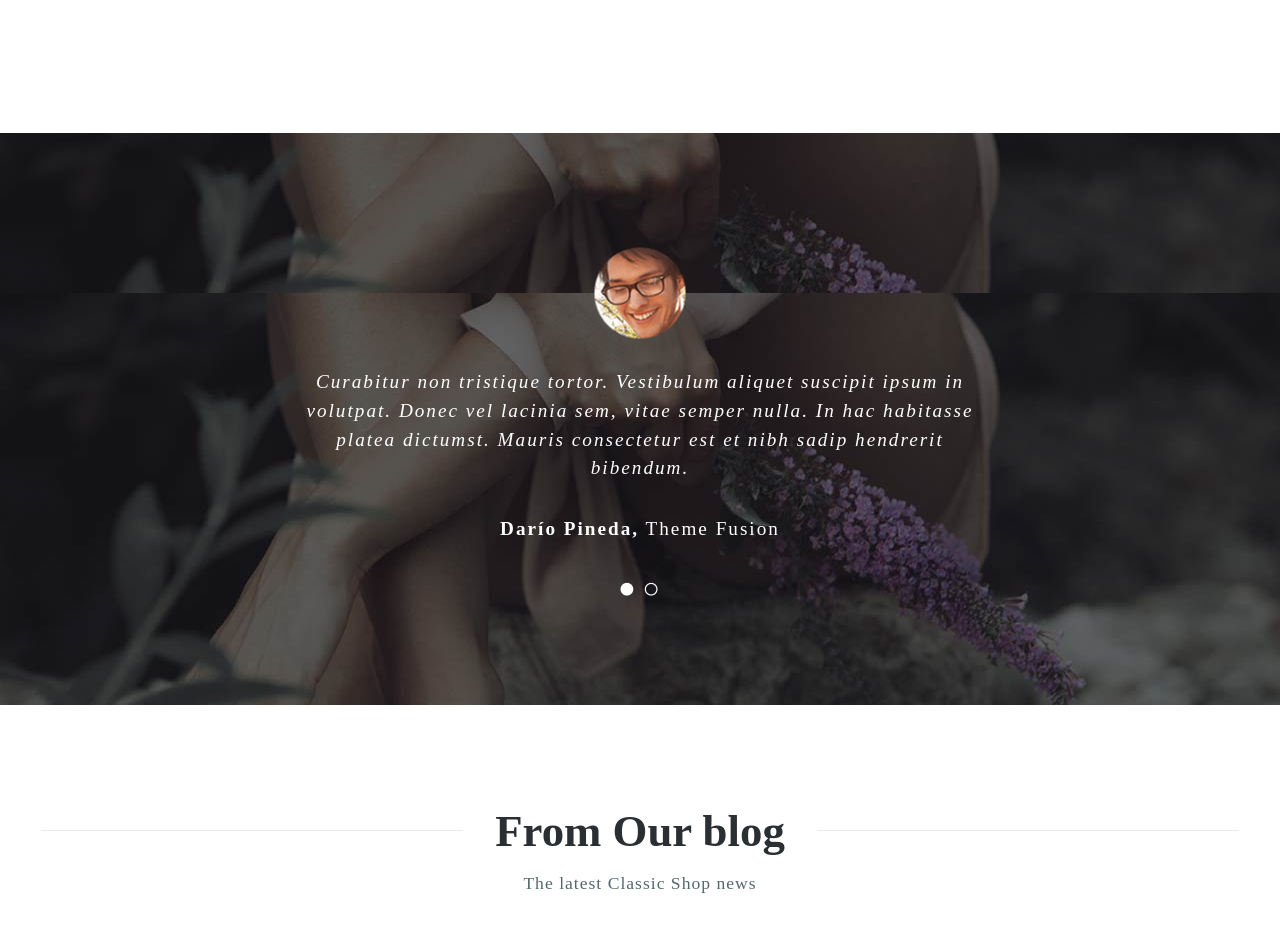
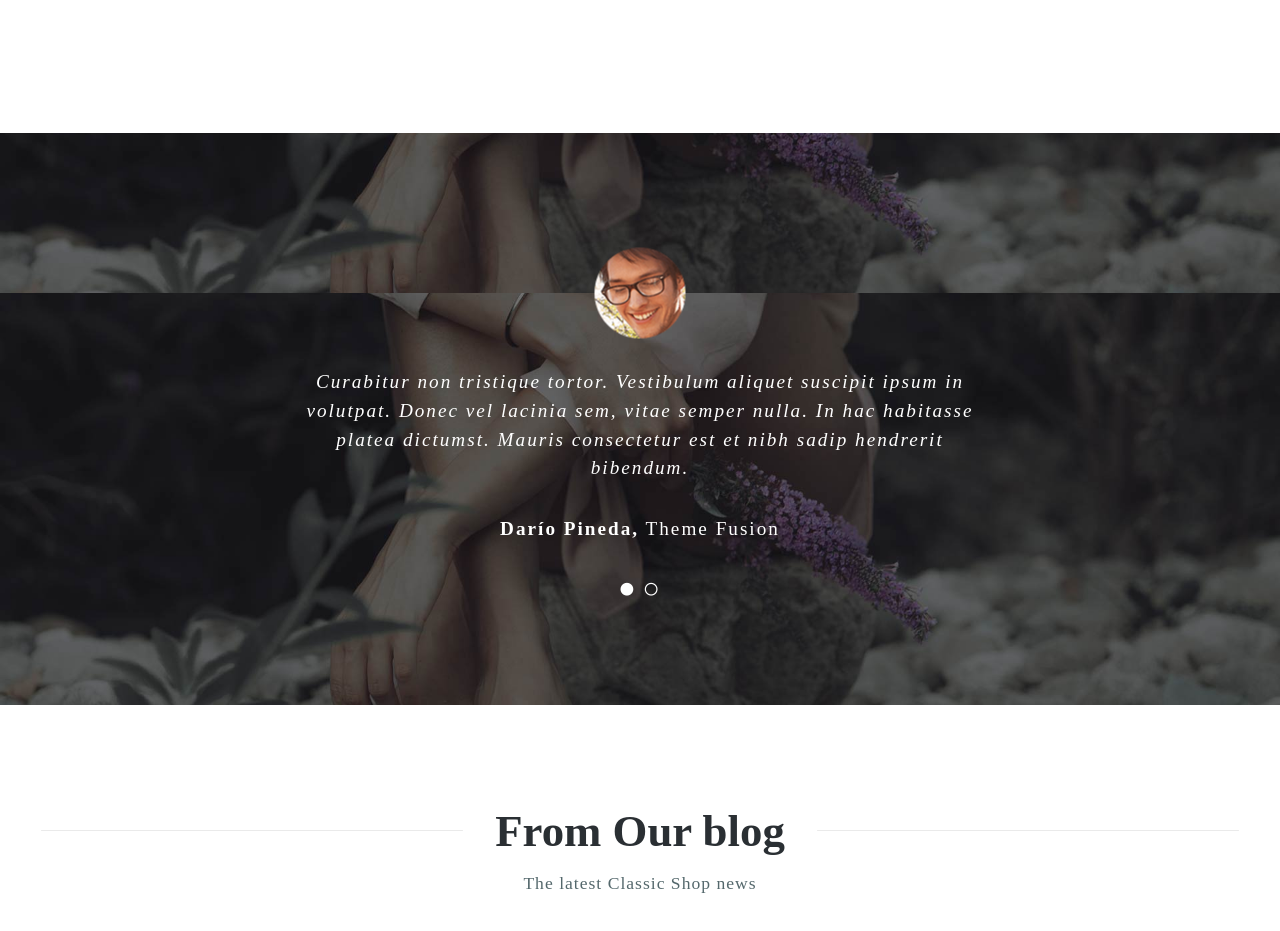
Before and after one commit to valeriosalzano/proj-html-vuejs, a Vue app: page / in a window 1280 px wide. Shown: the part 3840-4771 px from the top of the page. Built offline with nearby package versions, Linux system fonts and the light colour scheme.

Commit message:
fixed testimonials background img

```diff
--- a/src/components/OneSlider.vue
+++ b/src/components/OneSlider.vue
@@ -86,11 +86,13 @@ import ImgHover from './ImgHover.vue';
 // TESTIMONIALS VERSION STYLE
 .one-slider.people {
   background: url("../assets/images/testimonials_home_1_bg.jpg") center;
+  background-size: cover;
   background-position-y: -350px ;
   padding-top: 160px;
   text-align: center;
   .quote-container{
     background: url("../assets/images/testimonials_home_1_bg.jpg") center;
+    background-size: cover;
     position: relative;
     padding: 75px 50px 100px;
     width: 100%;
```
